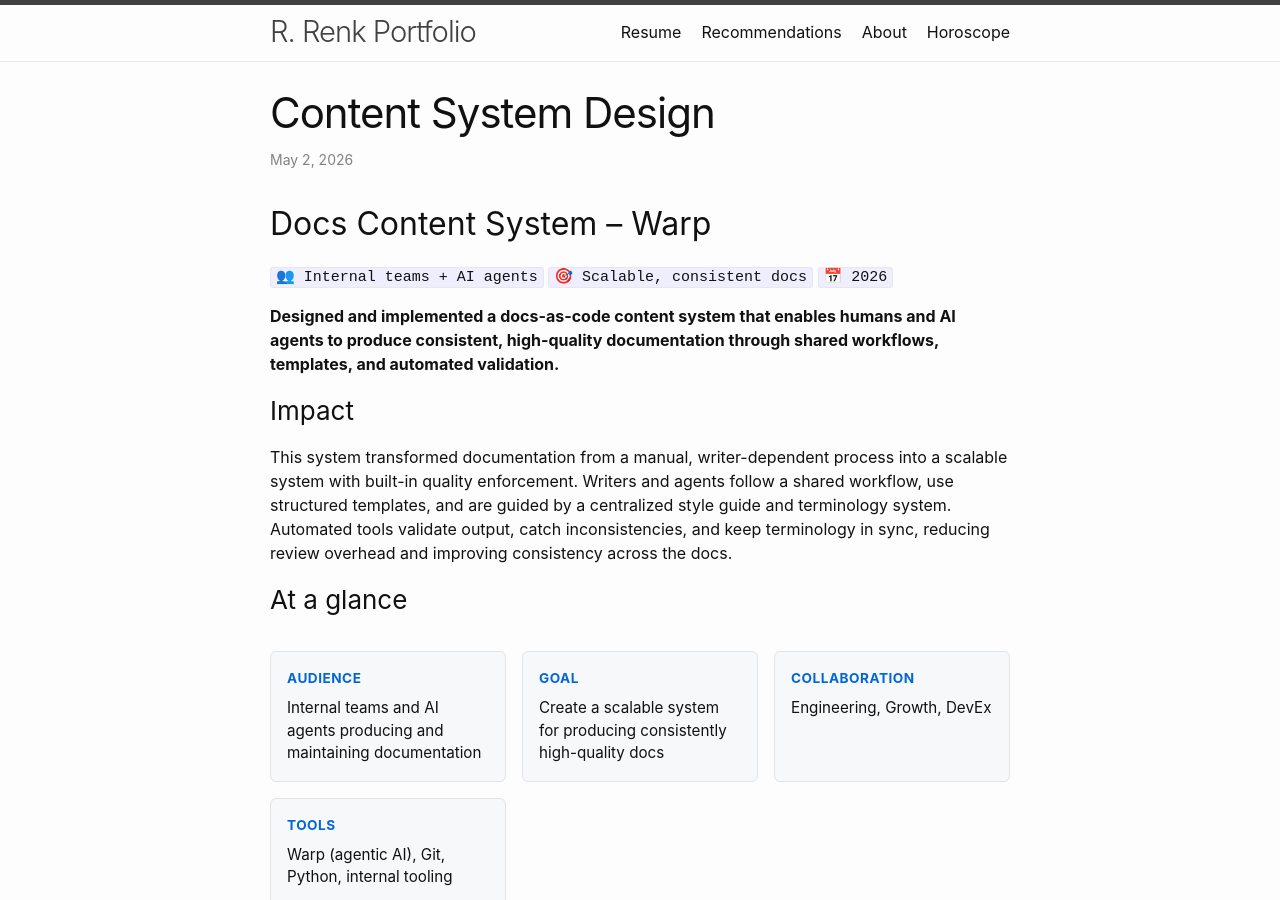
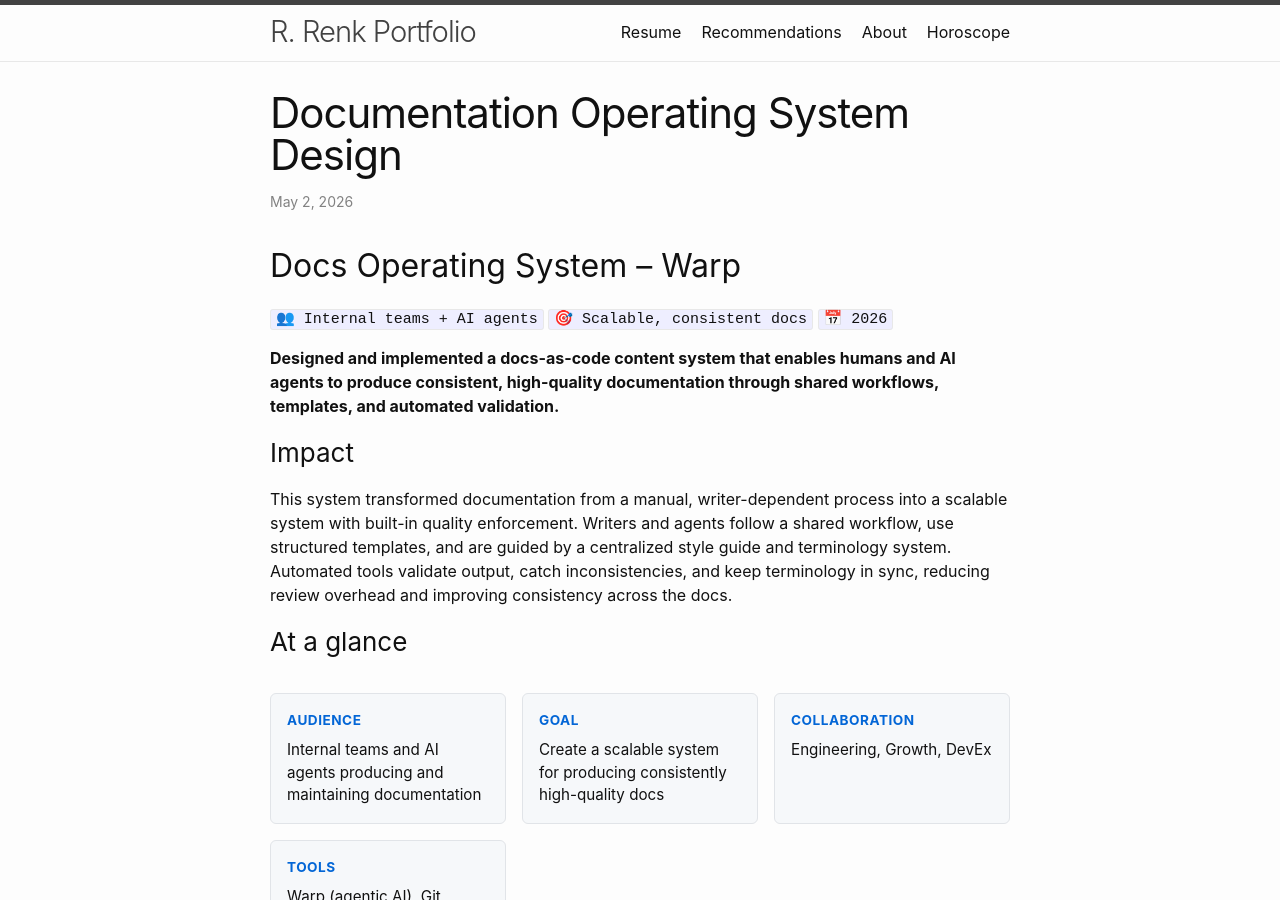
Before and after one commit to rachaelrenk/rachaelrenk.github.io, a Jekyll site: the page built from docs/_posts/2026-05-02-content-system-warp.markdown, in a window 1280 px wide and 900 px high. Built offline with Jekyll 4.4.1, drawn with Linux system fonts in a browser that asks for light colours.

Commit message:
update index and docs operating system sample

```diff
--- a/docs/_posts/2026-05-02-content-system-warp.markdown
+++ b/docs/_posts/2026-05-02-content-system-warp.markdown
@@ -1,10 +1,10 @@
 ---
 layout: post
-title: "Content System Design"
+title: "Documentation Operating System Design"
 date: 2026-05-02
 ---
 
-##  Docs Content System – Warp
+##  Docs Operating System – Warp
 
 `👥 Internal teams + AI agents` `🎯 Scalable, consistent docs` `📅 2026`
 
```
Also changed, not shown: docs/index.markdown (+20 -9 lines), 1 other file.
